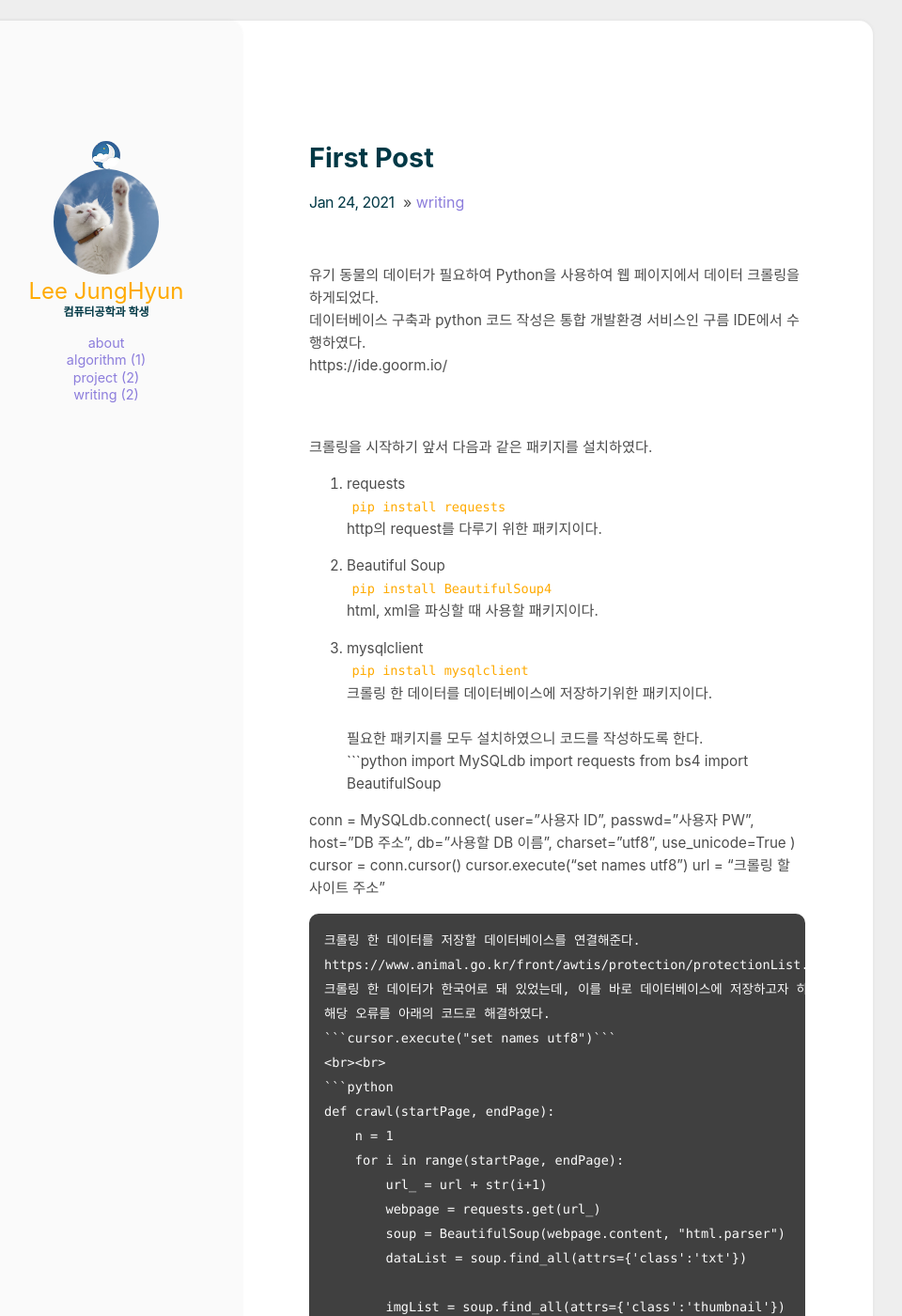
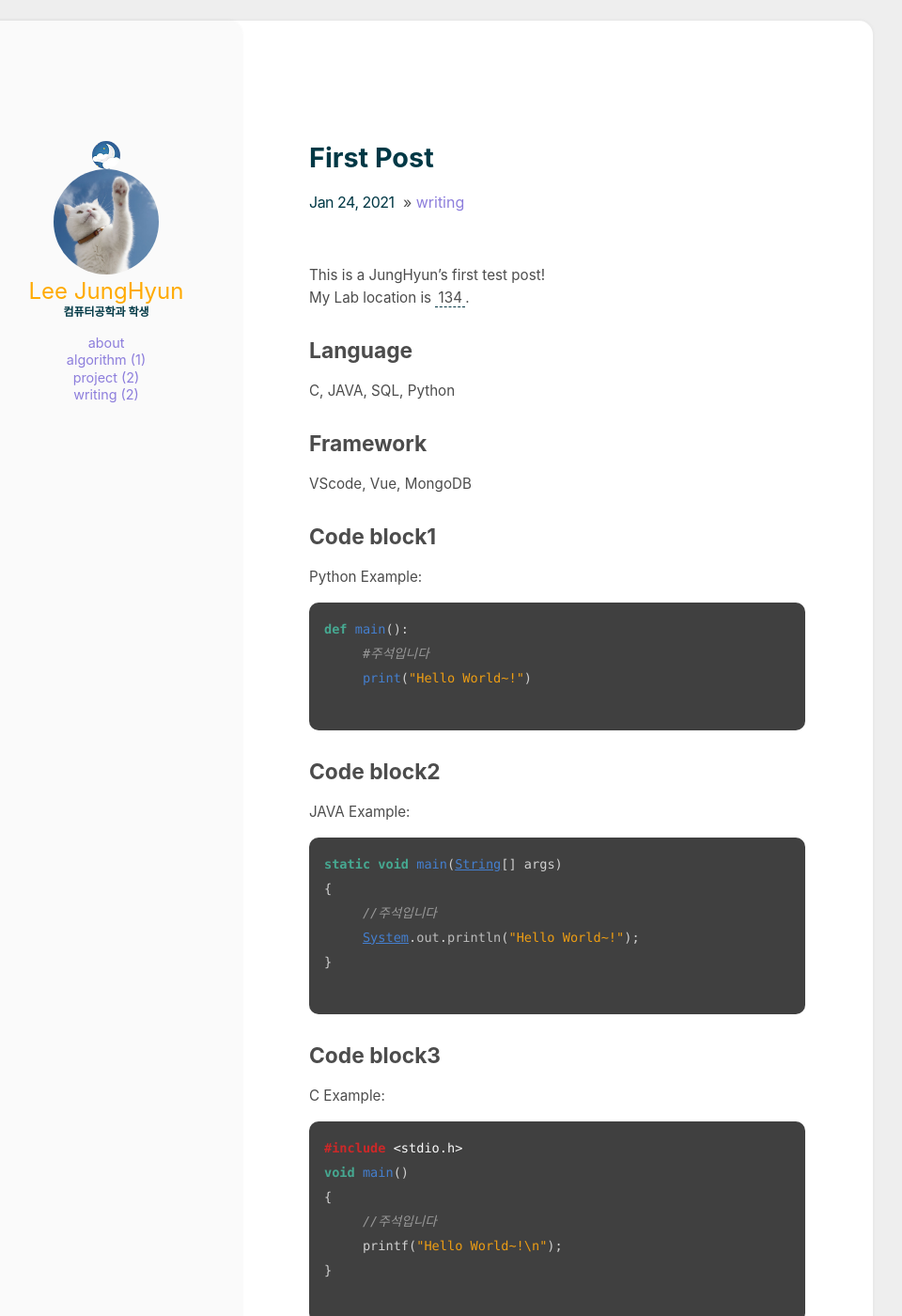
Before and after one commit to moomyung1013/moomyung1013.github.io, a Jekyll site: the page built from _posts/2021-01-24-s3.md, in a window 1280 px wide and 1400 px high. Shown: the whole window at 94% size, without its empty margins (191-1151 px from the left). Built offline with Jekyll 4.4.1, drawn with Linux system fonts in a browser that asks for light colours; some of the changed text lies outside the part shown.

Commit message:
포스팅 수정

````diff
--- a/_posts/2021-01-24-s3.md
+++ b/_posts/2021-01-24-s3.md
@@ -4,87 +4,47 @@ categories: [writing]
 comments: true
 ---
 
-유기 동물의 데이터가 필요하여 Python을 사용하여 웹 페이지에서 데이터 크롤링을 하게되었다.
-데이터베이스 구축과 python 코드 작성은 통합 개발환경 서비스인 구름 IDE에서 수행하였다.
-https://ide.goorm.io/
-<br><br>
+This is a JungHyun's first test post!<br>
+My Lab location is <dfn info ="금오공과대학교 디지털관">134</dfn>.
 
-크롤링을 시작하기 앞서 다음과 같은 패키지를 설치하였다.
-1. requests
-```pip install requests```
-http의 request를 다루기 위한 패키지이다.
+## Language
+ C, JAVA, SQL, Python
 
-1. Beautiful Soup
-```pip install BeautifulSoup4```
-html, xml을 파싱할 때 사용할 패키지이다.
+## Framework
+ VScode, Vue, MongoDB
 
-1. mysqlclient
-```pip install mysqlclient```
-크롤링 한 데이터를 데이터베이스에 저장하기위한 패키지이다.
-<br><br>
-필요한 패키지를 모두 설치하였으니 코드를 작성하도록 한다.
+## Code block1
+Python Example:
+
 ```python
-import MySQLdb
-import requests
-from bs4 import BeautifulSoup
+def main():
+     #주석입니다
+     print("Hello World~!")
 
-conn = MySQLdb.connect(
-    user="사용자 ID",
-    passwd="사용자 PW",
-    host="DB 주소",
-    db="사용할 DB 이름",
-    charset="utf8",
-    use_unicode=True
-)
-cursor = conn.cursor()
-cursor.execute("set names utf8")
-url = "크롤링 할 사이트 주소"
 ```
-크롤링 한 데이터를 저장할 데이터베이스를 연결해준다.
-https://www.animal.go.kr/front/awtis/protection/protectionList.do?totalCount=5653&pageSize=10&menuNo=1000000060&&page=1#moreBtn 에서 데이터를 크롤링 해왔다.
-크롤링 한 데이터가 한국어로 돼 있었는데, 이를 바로 데이터베이스에 저장하고자 하니 오류 문구가 출력되었었다.
-해당 오류를 아래의 코드로 해결하였다.
-```cursor.execute("set names utf8")```
-<br><br>
-```python
-def crawl(startPage, endPage):
-    n = 1
-    for i in range(startPage, endPage):
-        url_ = url + str(i+1)
-        webpage = requests.get(url_)
-        soup = BeautifulSoup(webpage.content, "html.parser")
-        dataList = soup.find_all(attrs={'class':'txt'})
 
-        imgList = soup.find_all(attrs={'class':'thumbnail'})
-        for img in imgList:
-            print(n)
-            imgUrl = "https://www.animal.go.kr/" + img.find('a')['href']
-            imgname = 'img' + str(n) + '.jpg'
-            print(imgname)
-            with urlopen(imgUrl) as f:
-                with open('./images/'+imgname, 'wb') as h:
-                    i = f.read()
-                    h.write(i)
-            n += 1
+## Code block2
+JAVA Example:
 
-        crawlList = []
-        for data in dataList:
-            data1 = data.find_all('dd')
-            crawlList = []
-            for d in data1:
-                crawlList.append(d.string)
-            print(crawlList[1], crawlList[2], crawlList[3], crawlList[4])
-            sql = "INSERT INTO CrawlData VALUES(NULL, %s, NULL, %s, %s, %s, NULL, NULL)"
-            val = (crawlList[1], crawlList[2], crawlList[3], crawlList[4])
-            cursor.execute(sql, val)
-            conn.commit()
-    conn.close()
+```java
+static void main(String[] args)
+{
+     //주석입니다
+     System.out.println("Hello World~!");
+}
+
 ```
-위의 코드는 웹 페이지에서 데이터를 크롤링 한 뒤, 데이터베이스에 데이터를 저장한다.
-1페이지, 2페이지, ...., n페이지 창을 넘기며 데이터를 모으기 위해 아래와 같은 반복문을 사용하였다.
-```for i in range(startPage, endPage):```
-startPage=1, endPage=5라면 1페이지부터 5페이지까지를 차례로 넘기며 데이터를 크롤링하게 된다.
+
+
+## Code block3
+C Example:
+
+```c
+#include <stdio.h>
+void main()
+{
+     //주석입니다
+     printf("Hello World~!\n");
+}
+
 ```
-webpage = requests.get(url_)
-soup = BeautifulSoup(webpage.content, "html.parser")
-```
````
Also changed, not shown: _posts/2021-04-18-s1.md (+35 -14 lines).
